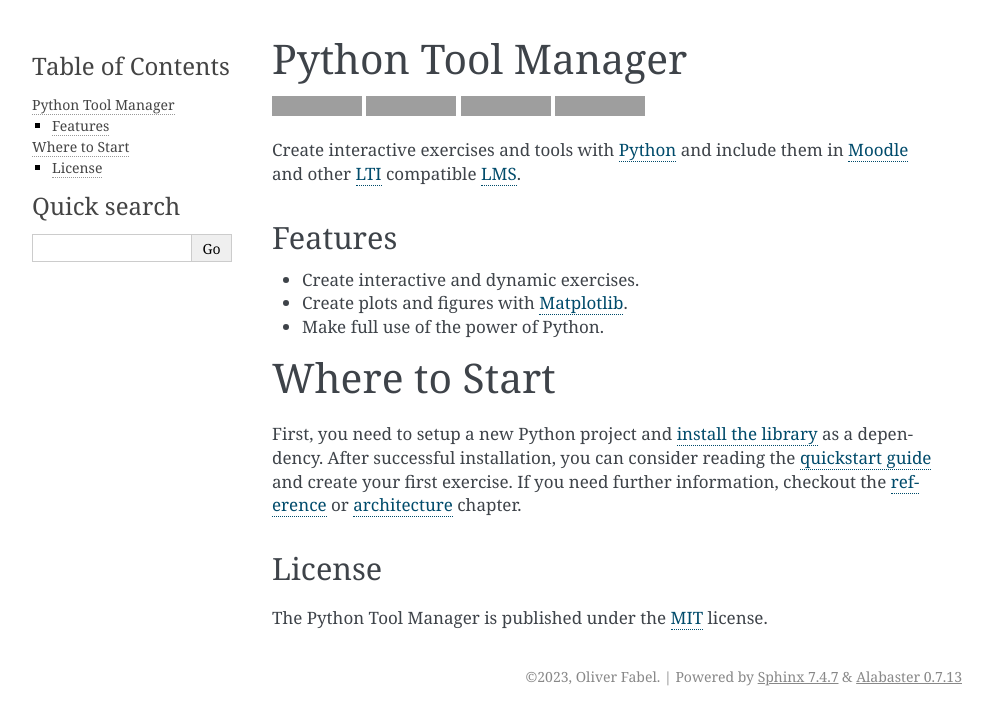
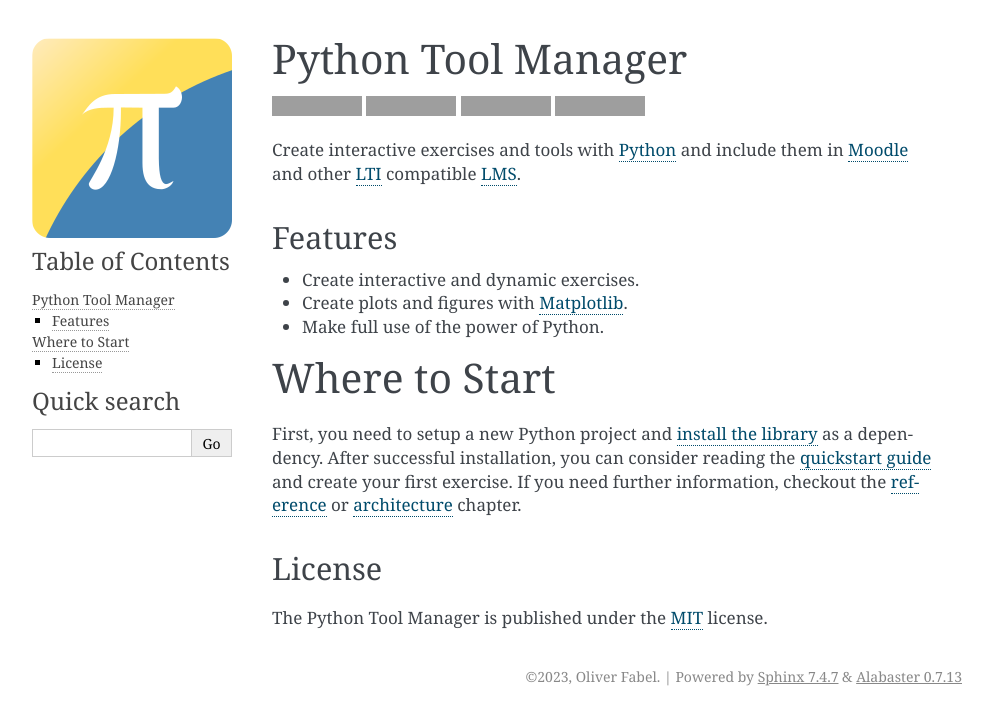
Before and after one commit to ofabel/pytm-bootstrap, a Sphinx documentation site: the page built from docs/index.rst, in a window 1280 px wide. Shown: the top 725 px of the page, without its empty margins (148-1141 px from the left). Built offline with Sphinx 7.4.7, drawn with Linux system fonts in a browser that asks for light colours; grey boxes are pictures that could not be loaded.

Commit message:
add logo

```diff
--- a/docs/conf.py
+++ b/docs/conf.py
@@ -33,6 +33,7 @@
     '.md': 'markdown'
 }
 
+html_logo = './graphs/logo.png'
 html_theme_options = {
     'fixed_sidebar': True
 }
```
Also changed, not shown: docs/graphs/logo.png (added), docs/graphs/logo.svg (added), 1 other file.
